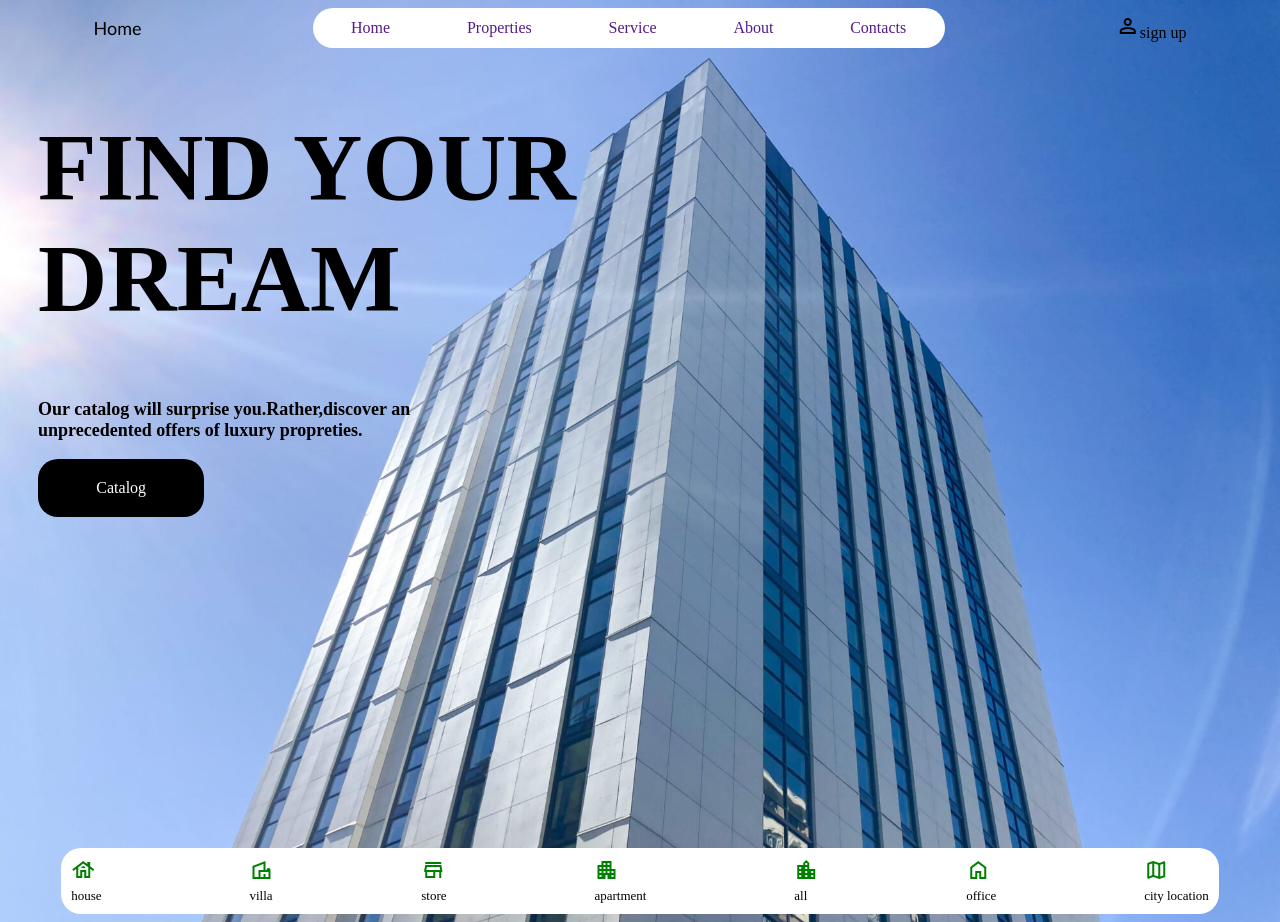
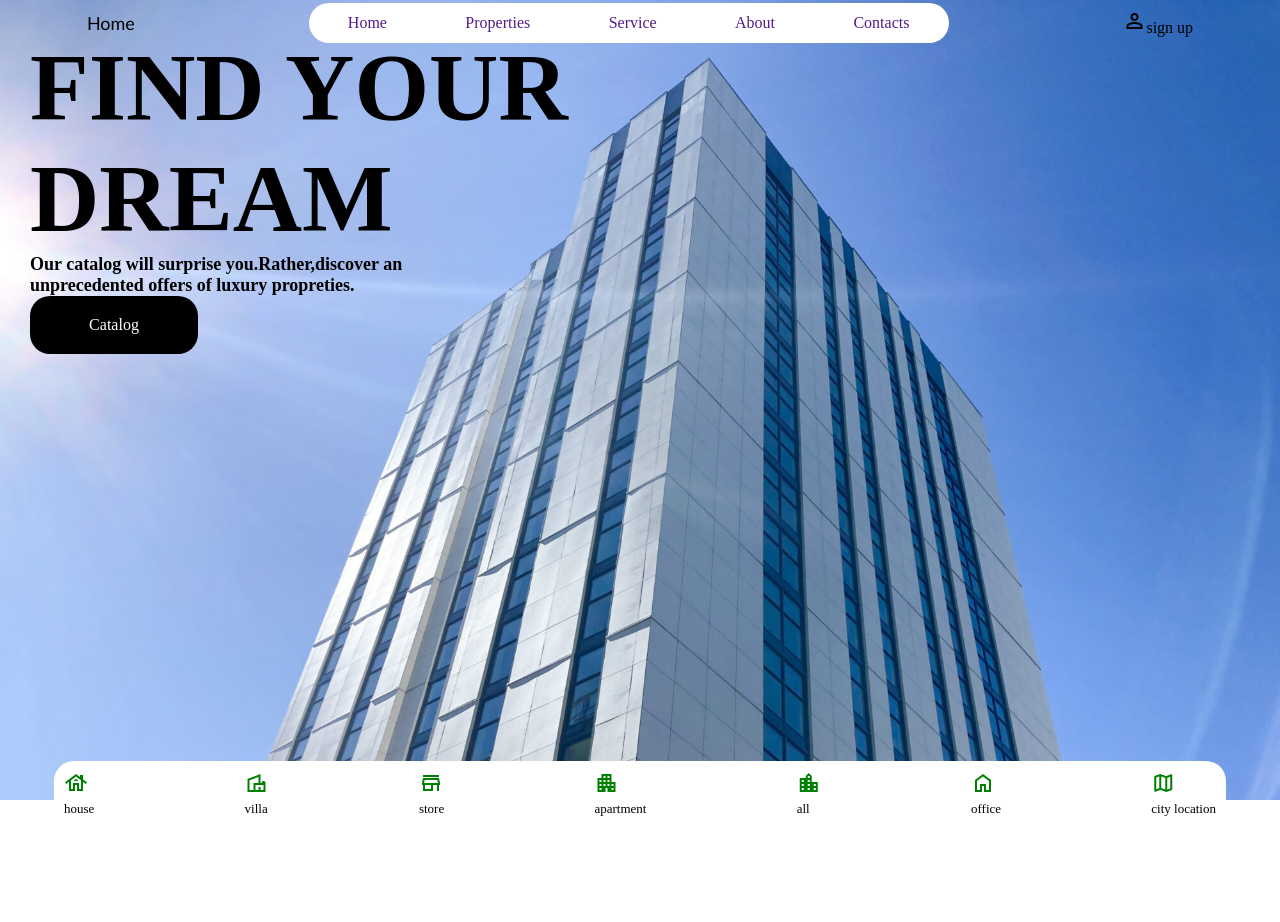
Before and after one commit to T-PYTHON-OCT-23/LAB-TEMPLATES-CSS-2, a Django app: page / in a window 1280 px wide. After the commit the page ends 816 px from the top, so only its background shows below. Run offline with Django 4.2, Linux system fonts and the light colour scheme; some web fonts are replaced.

Commit message:
update on templates

```diff
--- a/RealEstate/main/static/css/style.css
+++ b/RealEstate/main/static/css/style.css
@@ -1,19 +1,31 @@
+*{
+    padding: 0px;
+    margin: 0px;
+}
 .header{
     display: flex;
     justify-content: space-around;
+    align-items: center;
+    position: fixed;
+    width: 100%;
+    margin-top: 3px;
 
-    align-items: center;
+
 
 
 }
-body {
+.home{
 
     background-image: url('/static/images/building.jpg');
 
     background-size: cover;
+
+    margin-top: 0rem;
+
 }
 
 .content{
+    padding-top: 2rem;
     margin-left: 30px;
     width: 50%;
     font-family: 'Phudu';
@@ -47,6 +59,9 @@ footer{
     display:flex;
     justify-content: center;
     margin-top: auto;
+    margin-top: -39px;
+    box-shadow: 0px 1px black;
+
 
 
 
@@ -86,6 +101,7 @@ label{
     background-color: white;
     border-radius: 20px;
     width: 50%;
+
 }
 .nav-content a{
  text-decoration: none;
--- a/RealEstate/main/templates/main/base.html
+++ b/RealEstate/main/templates/main/base.html
@@ -12,8 +12,9 @@
 <link rel="stylesheet" href="{% static 'css/style.css' %}">
 
 </head>
+<body>
     <header class="header" >
-    <div class="page-title" >{%block page_title%} {% endblock %}</div>
+        <div class="page-title" >Home</div>
         <div class="nav-content" >
             <a href="">Home</a>
             <a href="">Properties</a>
@@ -26,12 +27,10 @@
             person
             </span>sign up</a></div>
     </header>
-<body>
 
     {% block content %}
 
     {% endblock %}
-</body>
     <footer>
         <div class="footer">
             <span><a href="" id="house-log" class="material-symbols-outlined">
@@ -84,4 +83,5 @@
             </span>
         </div>
     </footer>
+</body>
 </html>
--- a/RealEstate/main/templates/main/index.html
+++ b/RealEstate/main/templates/main/index.html
@@ -1,7 +1,7 @@
 {% extends 'main/base.html' %}
 
 
-{%block page_title%}Home{% endblock %}
+
 {% block content %}
 
 <div class="home">
```
Lines whose indentation alone changed are shown as unchanged.
